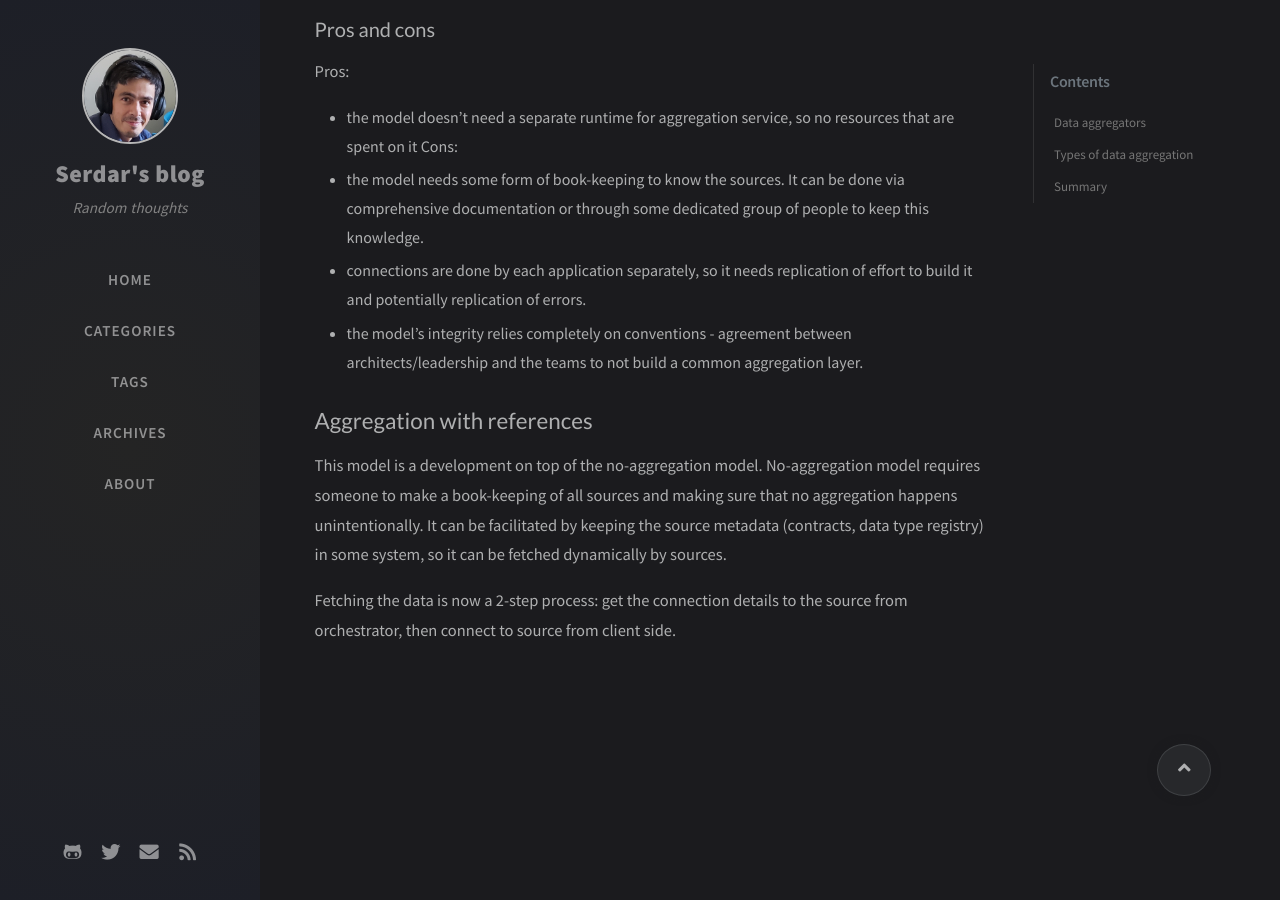
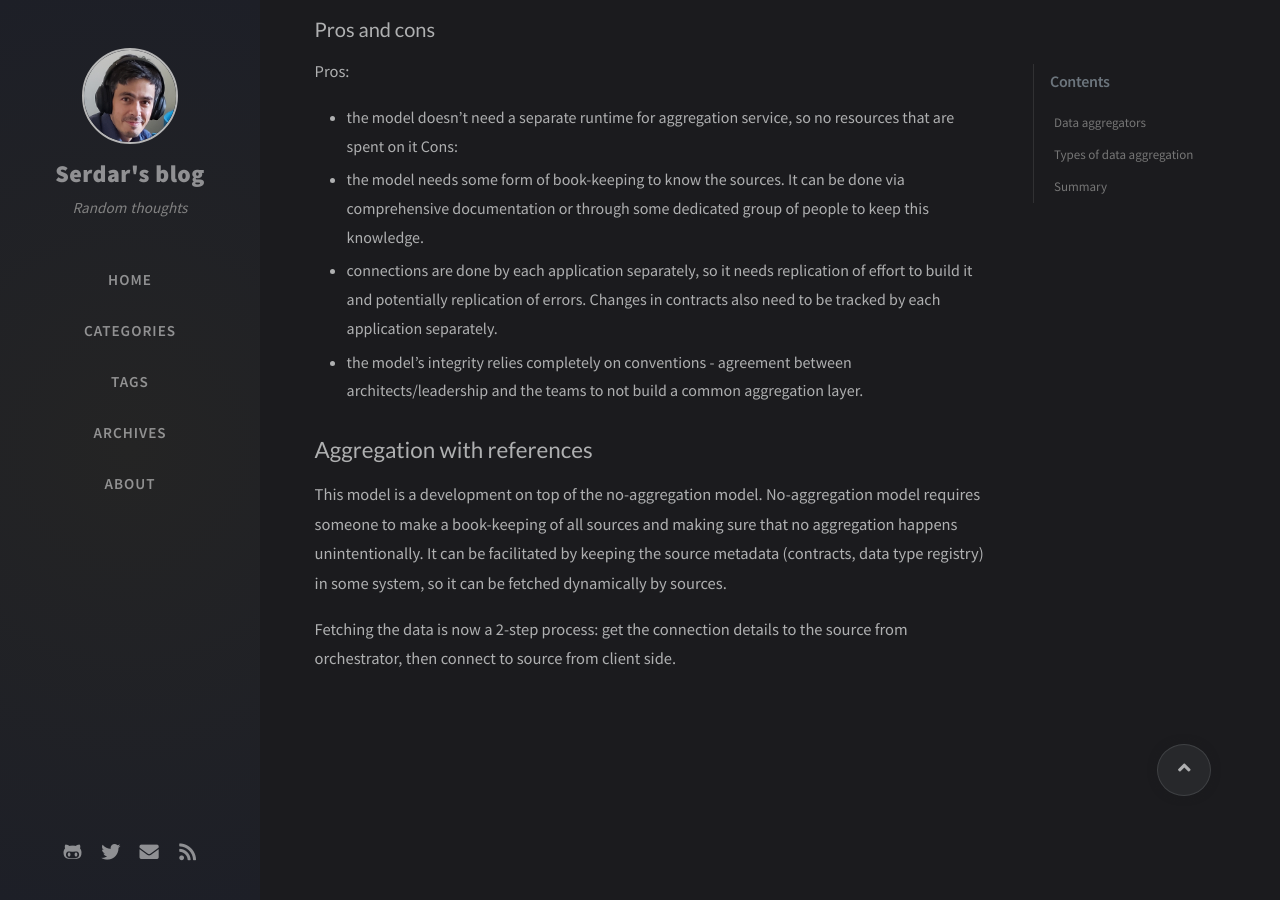
Before and after one commit to serdarkurbanov/serdarkurbanov.github.io, a Jekyll site: the page built from _posts/2022-08-24-data-aggregators.md, in a window 1280 px wide and 900 px high, scrolled down 3718 px. Built offline with Jekyll 4.4.1, drawn with Linux system fonts in a browser that asks for light colours; nearby versions of some CDN libraries; comment, search, counter and statistics services are not loaded.

Commit message:
aggregators: continued

```diff
--- a/_posts/2022-08-24-data-aggregators.md
+++ b/_posts/2022-08-24-data-aggregators.md
@@ -61,7 +61,7 @@ Pros:
 * the model doesn't need a separate runtime for aggregation service, so no resources that are spent on it
 Cons:
 * the model needs some form of book-keeping to know the sources. It can be done via comprehensive documentation or through some dedicated group of people to keep this knowledge.
-* connections are done by each application separately, so it needs replication of effort to build it and potentially replication of errors.
+* connections are done by each application separately, so it needs replication of effort to build it and potentially replication of errors. Changes in contracts also need to be tracked by each application separately.
 * the model's integrity relies completely on conventions - agreement between architects/leadership and the teams to not build a common aggregation layer.
 
 ## Aggregation with references
```
